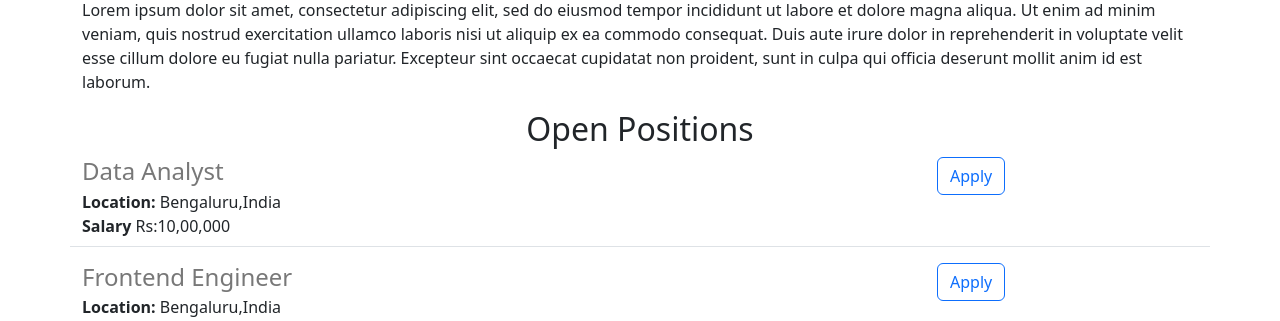
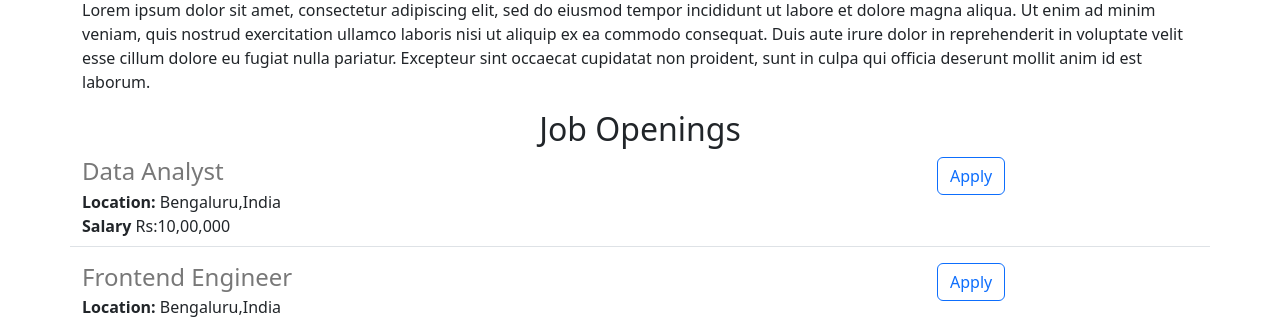
Before and after one commit to bartzabel05/career-site-flask-v2, a Flask app: page / in a window 1280 px wide. Shown: the part 464-785 px from the top of the page. Run offline with Flask 3, Linux system fonts and the light colour scheme.

Commit message:
Made some changes.

```diff
--- a/templates/home.html
+++ b/templates/home.html
@@ -63,7 +63,7 @@
     </div>
 
     <div class="">
-      <h2 class="text-center mt-2 mb-2">Open Positions</h2>
+      <h2 class="text-center mt-2 mb-2">Job Openings</h2>
       {% for job in jobs %}
         {% include 'jobitems.html' %}
       {% endfor %}
```
